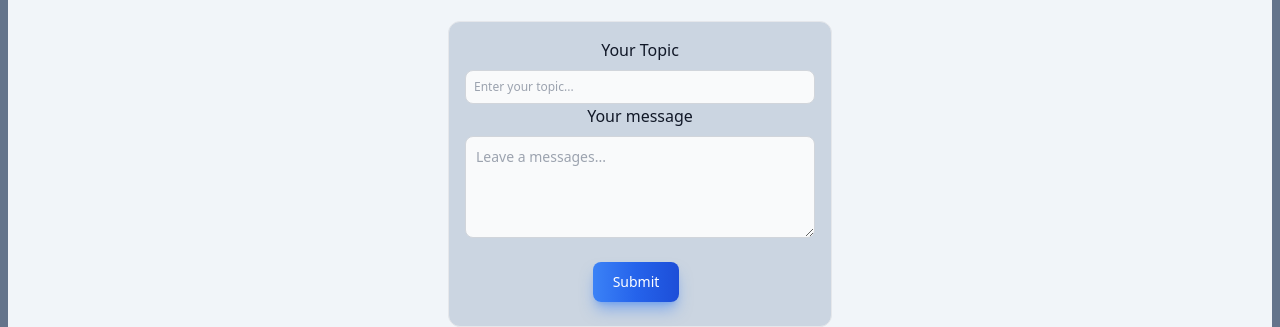
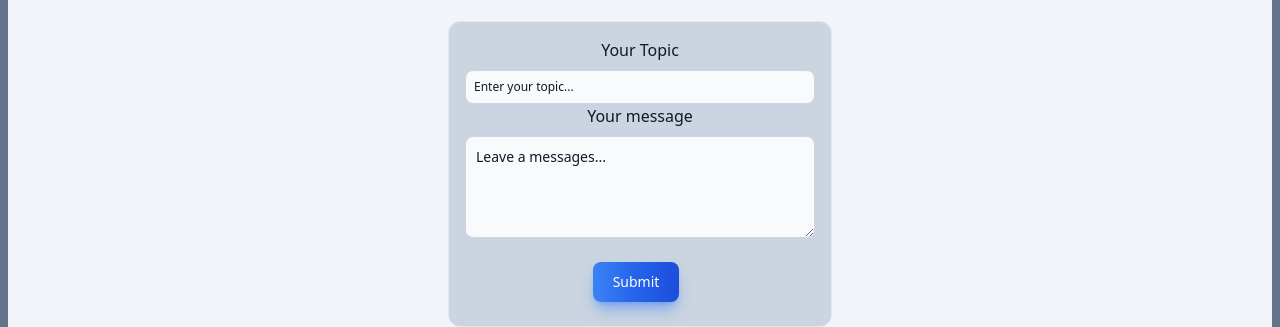
Before and after one commit to Gaurav8757/React-Components, a React (Vite) app: page /messages in a window 1280 px wide. Shown: the part 127-454 px from the top of the page. Built offline with nearby package versions, Linux system fonts and the light colour scheme; a web font is replaced by a local one.

Commit message:
adding more update

```diff
--- a/src/components/about/DirectorMessage.jsx
+++ b/src/components/about/DirectorMessage.jsx
@@ -19,9 +19,9 @@ const DirectorMessage = () => {
                 <form className="max-w-sm mx-auto border bg-slate-300 rounded-xl p-4 mb-14">
 
                     <label htmlFor="small" className="block mb-2 text-md font-medium text-gray-900 ">Your Topic</label>
-                    <input type="text" id="small" value={topic} onChange={(e)=> setTopic(e.target.value)} className="block w-full p-2 text-gray-900 border border-gray-300 rounded-lg bg-gray-50 sm:text-xs focus:ring-blue-500 focus:border-blue-500  dark:border-gray-600 dark:placeholder-gray-400 dark:text-white dark:focus:ring-blue-500 dark:focus:border-blue-500 " placeholder="Enter your topic..."/>
+                    <input type="text" id="small" value={topic} onChange={(e)=> setTopic(e.target.value)} className="block w-full p-2 text-gray-900 border border-gray-300 rounded-lg bg-gray-50 sm:text-xs focus:ring-blue-500 focus:border-blue-500  dark:border-gray-600 dark:placeholder-gray-900  dark:focus:ring-blue-500 dark:focus:border-blue-500 placeholder:text-gray-900  " placeholder="Enter your topic..."/>
                     <label htmlFor="message" className="block mb-2 text-md font-medium text-gray-900 ">Your message</label>
-                    <textarea id="message" rows="4" value={query} onChange={(e)=> setQuery(e.target.value)}  className="block p-2.5 w-full text-sm text-gray-900 bg-gray-50 rounded-lg border border-gray-300 focus:ring-blue-500 focus:border-blue-500  dark:border-gray-600  dark:text-white dark:focus:ring-blue-500 dark:focus:border-blue-500" placeholder="Leave a messages..."></textarea>
+                    <textarea id="message" rows="4" value={query} onChange={(e)=> setQuery(e.target.value)}  className="block p-2.5 w-full text-sm text-gray-900 bg-gray-50 rounded-lg border border-gray-300 focus:ring-blue-500 focus:border-blue-500  dark:border-gray-600   dark:focus:ring-blue-500 dark:focus:border-blue-500 placeholder:text-gray-900" placeholder="Leave a messages..."></textarea>
                     <br></br>
                     <button type="button" onClick={handleSubmit} className="text-white bg-gradient-to-r from-blue-500 via-blue-600 to-blue-700 hover:bg-gradient-to-br f shadow-lg shadow-blue-500/50 dark:shadow-lg dark:shadow-blue-800/80 font-medium rounded-lg text-sm px-5 py-2.5 text-center me-2 mb-2 ">Submit</button>
                 </form>
```
